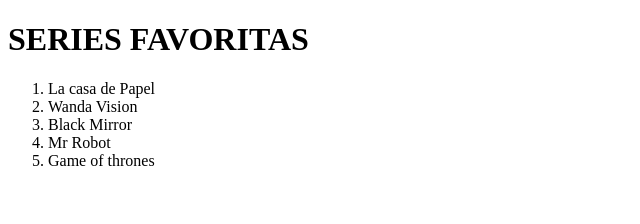
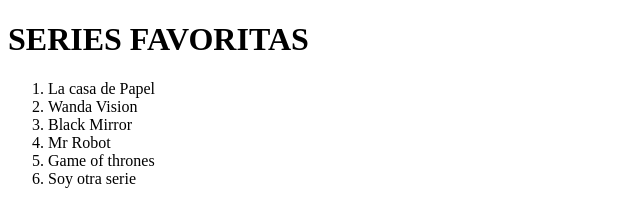
Before and after one commit to sebastian115/WEB, a plain HTML site: page index.html in a window 1280 px wide. Shown: the full height of the page, 0-640 px from the left. Drawn offline with Linux system fonts and the light colour scheme.

Commit message:
otra serie mas

```diff
--- a/index.html
+++ b/index.html
@@ -15,6 +15,7 @@
         <li>Black Mirror</li>
         <li>Mr Robot</li>
         <li>Game of thrones</li>
+        <li>Soy otra serie </li>
     </ol>
 </body>
 </html>
```
